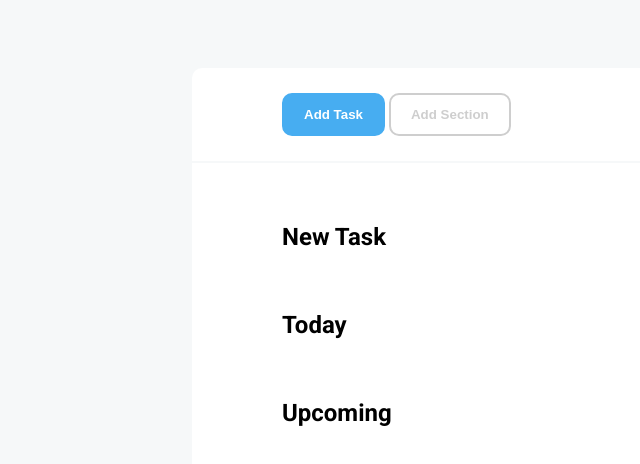
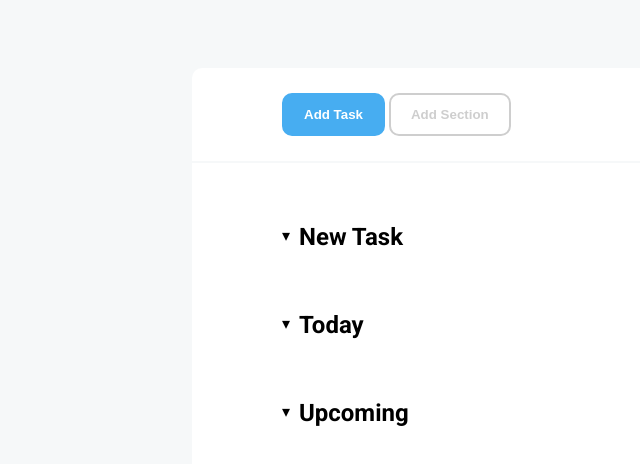
Before and after one commit to mattiavolpe/html-css-toboolist, a plain HTML site: page index.html in a window 1280 px wide. Shown: the part 122-586 px from the top of the page, without its empty margins (0-640 px from the left). Drawn offline with Linux system fonts and the light colour scheme.

Commit message:
Add section title style

```diff
--- a/css/style.css
+++ b/css/style.css
@@ -13,6 +13,11 @@ body {
 
 section {
   margin-top: 60px;
+}
+
+.section-title {
+  display: inline-block;
+  margin-left: 5px;
 }
 
 /* Utility */
--- a/index.html
+++ b/index.html
@@ -33,14 +33,23 @@
 
       <div id="main-content" class="indent">
         <section id="new-task">
-          <h2>New Task</h2>
+          <span>&blacktriangledown;</span>
+          <h2 class="section-title vcenter">New Task</h2>
         </section>
+        <!-- /#new-task -->
+
         <section id="today">
-          <h2>Today</h2>
+          <span>&blacktriangledown;</span>
+          <h2 class="section-title vcenter">Today</h2>
         </section>
+        <!-- /#today -->
+
         <section id="upcoming">
-          <h2>Upcoming</h2>
+          <span>&blacktriangledown;</span>
+          <h2 class="section-title vcenter">Upcoming</h2>
         </section>
+        <!-- /#upcoming -->
+
       </div>
     </main>
     <!-- /#site-main -->
```
